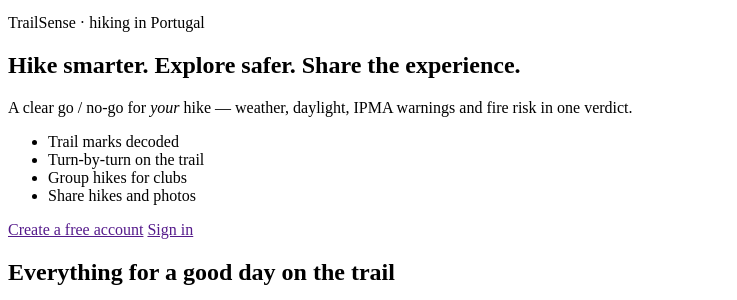
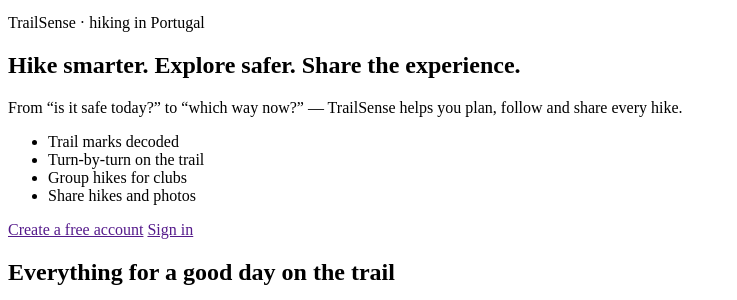
Before and after one commit to amanesenx-ai/trailsense, a PHP site: template views/home/landing.php in a window 1280 px wide. Shown: the part 1332-1632 px from the top of the page, without its empty margins (0-737 px from the left). Run offline with PHP 8.4, Linux system fonts and the light colour scheme; the template is opened without the code that fills it, so the values that code supplies are empty; some libraries are stand-ins or nearby versions.

Commit message:
ui: landing lead sentence
Co-Authored-By: Claude Opus 5.5 <noreply@anthropic.com>
Claude-Session: https://claude.ai/code/session_015XqLeV9sYc4cxc4krqARi2

```diff
--- a/views/home/landing.php
+++ b/views/home/landing.php
@@ -6,7 +6,7 @@ $sections = ['features' => 'Features', 'see' => 'See it', 'why' => 'Why TrailSen
     <div class="hero-inner">
         <p class="hero-kicker">TrailSense · hiking in Portugal</p>
         <h1 id="lp-h">Hike smarter. Explore safer. Share the experience.</h1>
-        <p class="hero-meta lp-lead">A clear go / no-go for <em>your</em> hike — weather, daylight, IPMA warnings and fire risk in one verdict.</p>
+        <p class="hero-meta lp-lead">From “is it safe today?” to “which way now?” — TrailSense helps you plan, follow and share every hike.</p>
         <ul class="hero-chips" aria-label="What TrailSense does">
             <li>Trail marks decoded</li>
             <li>Turn-by-turn on the trail</li>
```
